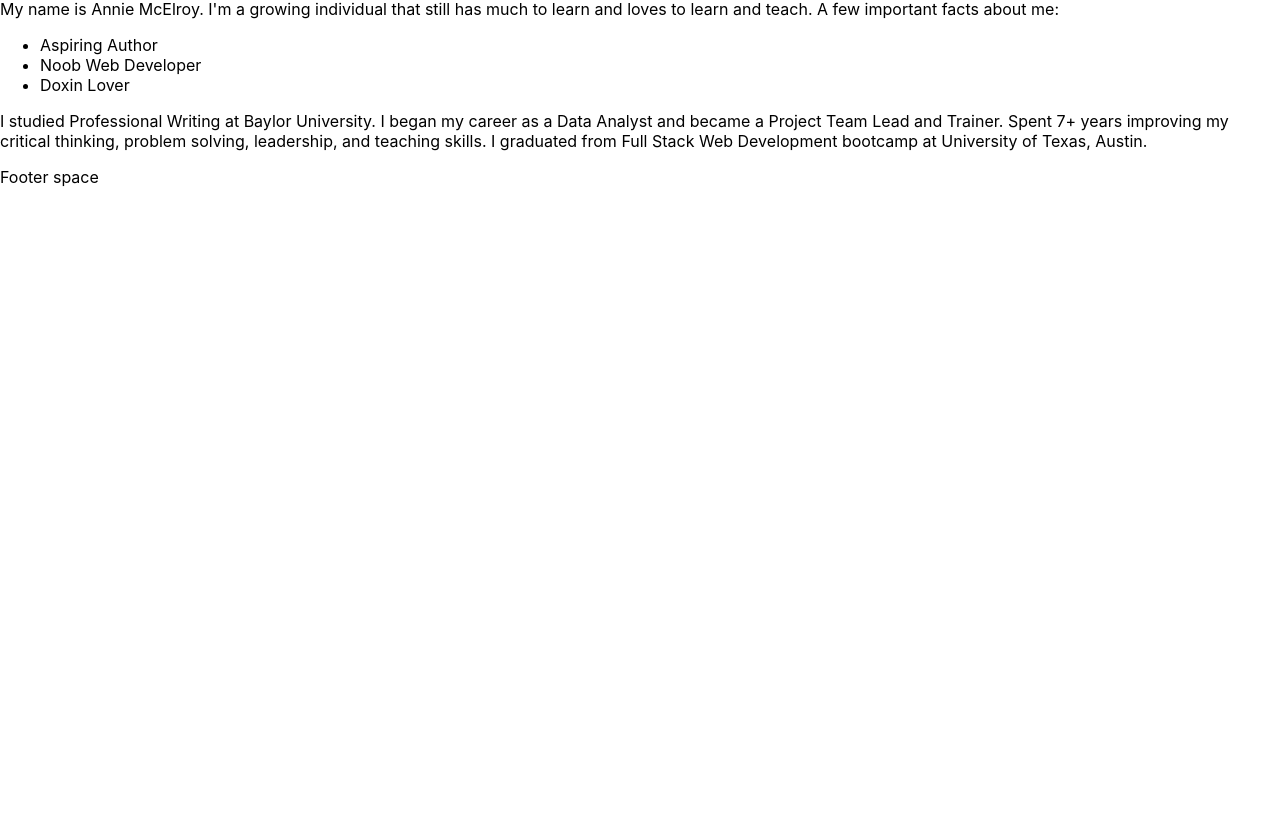
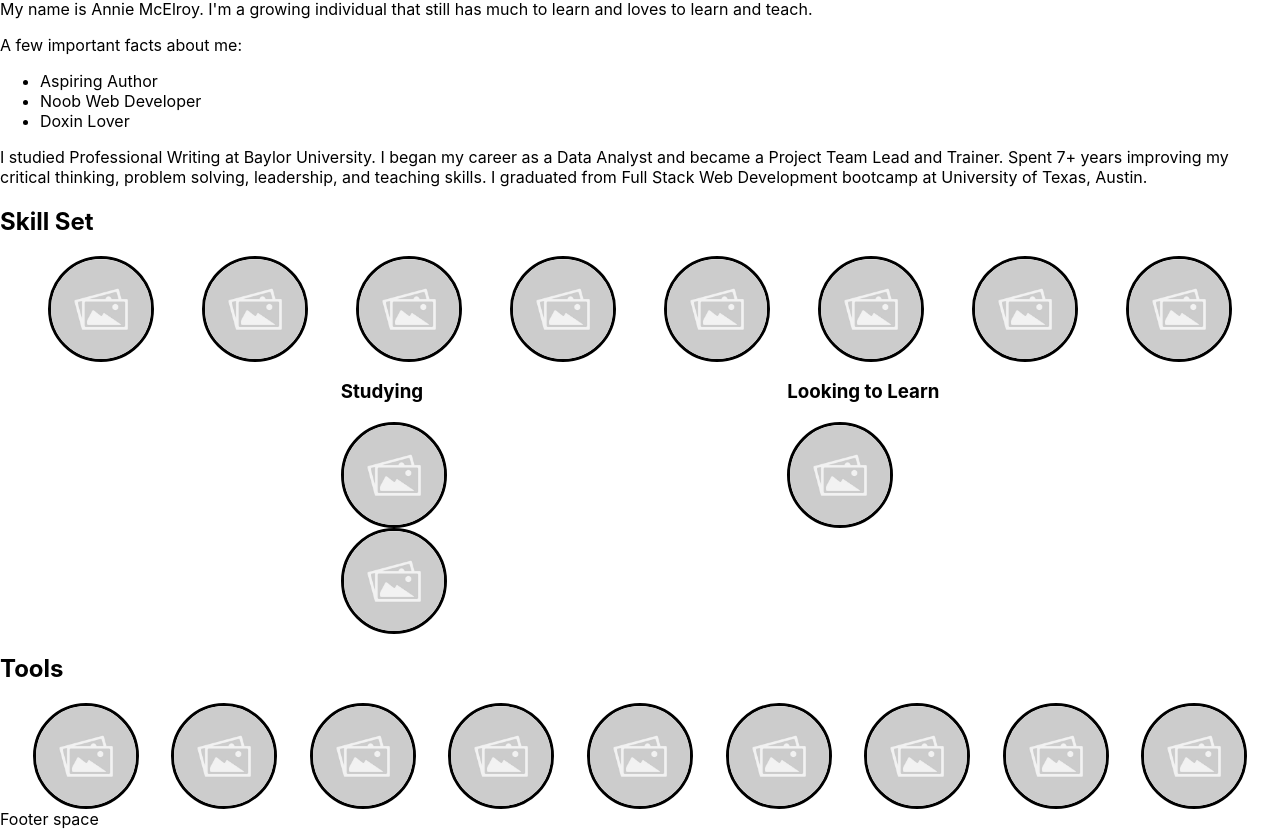
Before and after one commit to Annie-McElroy/my-react-portfolio, a React (Create React App) app: page /about in a window 1280 px wide. Shown: the part 232-1061 px from the top of the page. Before the commit the page ends 800 px from the top, so only its background shows below. Built offline with nearby package versions, Linux system fonts and the light colour scheme.

Commit message:
All children components now render, small styling done on About page, added SkillCard child component for SkillsetCard to seperate out skils between learned, studying, and to learn. Added link prop on Projects page for project links to be added.

```diff
--- a/src/components/About/AboutCard.js
+++ b/src/components/About/AboutCard.js
@@ -11,6 +11,7 @@ const AboutCard = () => {
                 </header>
                 <p>
                     My name is Annie McElroy. I'm a growing individual that still has much to learn and loves to learn and teach.
+                </p>
 
                     A few important facts about me:
                     <ul>
@@ -25,6 +26,7 @@ const AboutCard = () => {
                         </li>
                     </ul>
 
+                    <p>
                     I studied Professional Writing at Baylor University.
 
                     I began my career as a Data Analyst and became a Project Team Lead and Trainer. Spent 7+ years improving my critical thinking, problem solving, leadership, and teaching skills.
--- /dev/null
+++ b/src/components/About/SkillCard.js
@@ -0,0 +1,17 @@
+
+
+import '../../styles/About.css';
+
+
+const SkillCard = (props) => {
+
+    return (
+        <section className='SkillCard'>
+            <div className='SkillCard-box'>
+                <img src={props.imgSrc} alt={props.tools} />
+            </div>
+        </section>
+    )
+}
+
+export default SkillCard;
--- a/src/components/About/SkillsetCard.js
+++ b/src/components/About/SkillsetCard.js
@@ -2,3 +2,95 @@
 // Learned: React, JavaScript, MongoDB/Mongoose, mySQL/Sequelize, Apollo GraphQL, Node.js, Express.js
 // Studying: React
 // Looking to Learning: Python, Java, and Angular
+
+import '../../styles/About.css';
+import SkillCard from './SkillCard';
+import placeholder from '../../images/placeholder.jpg';
+
+
+const SkillsetCard = (props) => {
+    // [ 'React', 'JavaScript', 'MongoDB/Mongoose', 'mySQL/Sequelize', 'Apollo GraphQL', 'Node.js', 'Next.js', 'Express.js' ]
+    const skillSet = [
+        {
+            skill: 'React',
+            imgSrc: `${placeholder}`
+        },
+        {
+            skill: 'JavaScript',
+            imgSrc: `${placeholder}`
+        },
+        {
+            skill: 'MongoDB/Mongoose',
+            imgSrc: `${placeholder}`
+        },
+        {
+            skill: 'mySQL/Sequelize',
+            imgSrc: `${placeholder}`
+        },
+        {
+            skill: 'Apollo GraphQL',
+            imgSrc: `${placeholder}`
+        },
+        {
+            skill: 'Node.js',
+            imgSrc: `${placeholder}`
+        },
+        {
+            skill: 'Next.js',
+            imgSrc: `${placeholder}`
+        },
+        {
+            skill: 'Express.js',
+            imgSrc: `${placeholder}`
+        },
+    ]
+
+    const studying = [
+        {
+            skill: 'React',
+            imgSrc: `${placeholder}`
+        },
+        {
+            skill: 'CSS',
+            imgSrc: `${placeholder}`
+        }
+    ]
+
+    const toLearn = [
+        {
+            skill: 'Python',
+            imgSrc: `${placeholder}`
+        }
+    ]
+
+    return (
+        <section className='SkillsetCard'>
+            <h2>Skill Set</h2>
+            <article className='SkillsCard'>
+                {skillSet.map((skill) => (
+                    <SkillCard key={skill.skill} skill={skill.skill} imgSrc={skill.imgSrc} />
+                ))}
+            </article>
+            <div className='StudyLearn'>
+                <article className='Study'>
+                <h3>Studying</h3>
+                    <div className='StudySkills'>
+                        {studying.map((skill) => (
+                            <SkillCard key={skill.skill} skill={skill.skill} imgSrc={skill.imgSrc} />
+                        ))}
+                    </div>
+                </article>
+                <article className='toLearn'>
+                    <h3>Looking to Learn</h3>
+                        <div className='toLearnSkills'>
+                            {toLearn.map((skill) => (
+                                <SkillCard key={skill.skill} skill={skill.skill} imgSrc={skill.imgSrc} />
+                            ))}
+                        </div>
+                </article>
+            </div>
+        </section>
+    )
+}
+
+export default SkillsetCard;
--- a/src/components/About/ToolsCard.js
+++ b/src/components/About/ToolsCard.js
@@ -3,22 +3,18 @@
 // Communication: Slack and Discord
 // Coding Tools: VSCode, Git, Insomnia, Postman, Heroku
 
+import '../../styles/About.css';
 
-const ToolsCard = () => {
+
+const ToolsCard = (props) => {
+
     return (
-        <section>
-            <h2>My Tools</h2>
-            <ul className='tool-card'>
-                <li>
-                    OS Systems: MacOs and Windows
-                </li>
-                <li>
-                    Communication: Slack and Discord
-                </li>
-                <li>
-                    Coding: VSCode, Git, Insomnia, Postman, Heroku
-                </li>
-            </ul>
+        <section className='ToolsCard'>
+            <div className='ToolsCard-box'>
+                <img src={props.imgSrc} alt={props.tools} />
+            </div>
         </section>
     )
 }
+
+export default ToolsCard;
--- a/src/pages/About.js
+++ b/src/pages/About.js
@@ -1,9 +1,61 @@
 // Import AboutCard, SkillsetCard, and ToolsCard
 import AboutCard from "../components/About/AboutCard";
+import SkillsetCard from "../components/About/SkillsetCard";
+import ToolsCard from "../components/About/ToolsCard";
+import placeholder from '../images/placeholder.jpg';
+import '../styles/About.css';
 
 function About() {
+    const tools = [
+        {
+            tool: 'MacOS',
+            imgSrc: `${placeholder}`
+        },
+        {
+            tool: 'Windows',
+            imgSrc: `${placeholder}`
+        },
+        {
+            tool: 'Slack',
+            imgSrc: `${placeholder}`
+        },
+        {
+            tool: 'Discord',
+            imgSrc: `${placeholder}`
+        },
+        {
+            tool: 'VSCode',
+            imgSrc: `${placeholder}`
+        },
+        {
+            tool: 'Git',
+            imgSrc: `${placeholder}`
+        },
+        {
+            tool: 'Insomnia',
+            imgSrc: `${placeholder}`
+        },
+        {
+            tool: 'Postman',
+            imgSrc: `${placeholder}`
+        },
+        {
+            tool: 'Heroku',
+            imgSrc: `${placeholder}`
+        },
+    ]
+
     return (
-        <AboutCard />
+        <main>
+            <AboutCard />
+            <SkillsetCard />
+            <h2>Tools</h2>
+            <section className='ToolsCard-Container'>
+                {tools.map((tool) => (
+                    <ToolsCard key={tool.tool} imgSrc={tool.imgSrc} tool={tool.tool} />
+                ))}
+            </section>
+        </main>
     );
 }
 
--- a/src/pages/Projects.js
+++ b/src/pages/Projects.js
@@ -11,7 +11,8 @@ function Projects() {
             description: '',
             role: 'Backend',
             tools: ['React', 'Material UI'],
-            imgSrc: `${placeholder}`
+            imgSrc: `${placeholder}`,
+            link: ``
         },
         {
             id: 2,
@@ -19,8 +20,9 @@ function Projects() {
             description: '',
             role: 'Frontend JavaScript',
             tools: ['HTML', 'CSS', 'JavaScript'],
-            imgSrc: ``
-        }
+            imgSrc: ``,
+            link: ``
+        },
     ]
 
     // const projectList = Array.from( projects.name );
--- /dev/null
+++ b/src/styles/About.css
@@ -0,0 +1,48 @@
+.ToolsCard-Container {
+    display: flex;
+    justify-content: space-evenly;
+    align-items: center;
+    flex-flow: row wrap;
+
+}
+
+.ToolsCard-box {
+    /* display: flex;
+    justify-content: space-evenly;
+    align-items: center;
+    flex-flow: row wrap; */
+}
+
+.ToolsCard-box img {
+    height: 100px;
+    width: 100px;
+    background-color: #bbb;
+    border-radius: 50%;
+    display: block;
+    border: black solid;
+}
+
+.StudyLearn {
+    display: flex;
+    justify-content: space-evenly;
+}
+
+.StudySkills {
+
+}
+
+.SkillsCard {
+    display: flex;
+    flex-flow: row wrap;
+    justify-content: space-evenly;
+    align-items: center;
+}
+
+.SkillCard-box img {
+    height: 100px;
+    width: 100px;
+    background-color: #bbb;
+    border-radius: 50%;
+    display: block;
+    border: black solid;
+}
```
